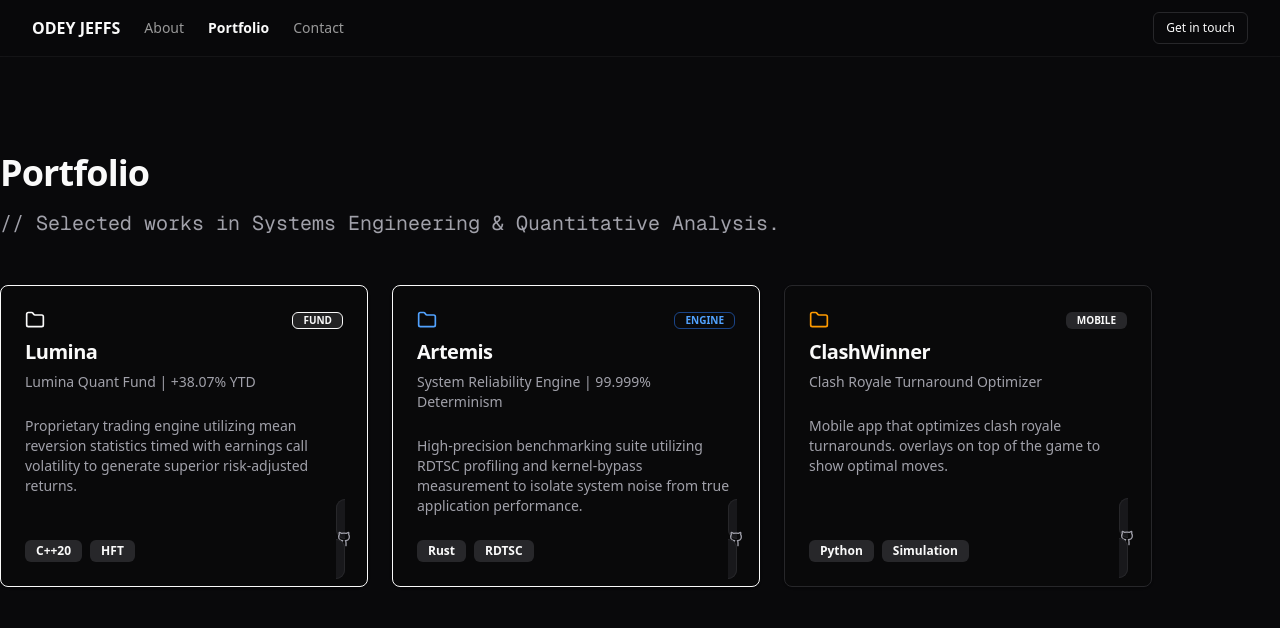
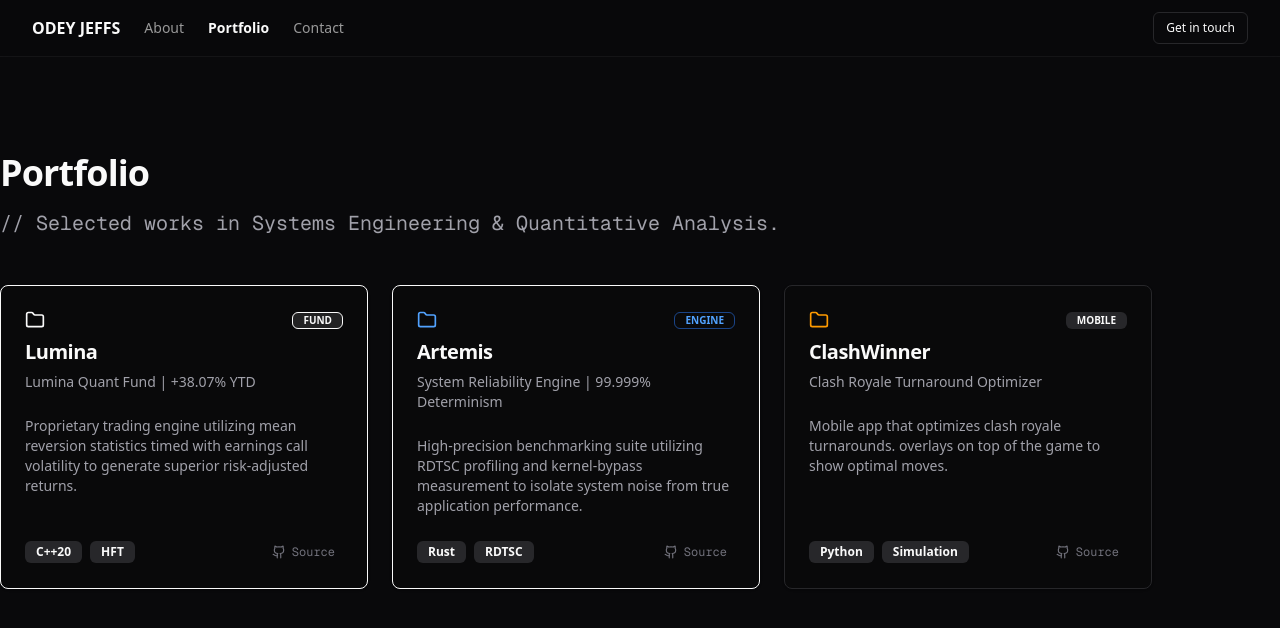
Before and after one commit to Odey340/Website, a Next.js app: page /portfolio in a window 1280 px wide. Shown: the top 628 px of the page. Built offline with nearby package versions, Linux system fonts and the light colour scheme.

Commit message:
Refine Portfolio UI: integrate GitHub links and fix Client Component metadata error

```diff
--- a/src/app/portfolio/page.tsx
+++ b/src/app/portfolio/page.tsx
@@ -1,13 +1,10 @@
+"use client"
+
 import Link from "next/link"
 import { Card, CardContent, CardDescription, CardHeader, CardTitle } from "@/components/ui/Card"
 import { Badge } from "@/components/ui/Badge"
 import { Button } from "@/components/ui/Button"
 import { Folder, Github, ExternalLink, ArrowRight } from "lucide-react"
-
-export const metadata = {
-    title: 'Portfolio | Odey Jeffs',
-    description: 'Technical projects and research.',
-}
 
 export default function PortfolioPage() {
     return (
@@ -38,24 +35,25 @@
                                 <p className="text-sm text-muted-foreground mb-6">
                                     Proprietary trading engine utilizing mean reversion statistics timed with earnings call volatility to generate superior risk-adjusted returns.
                                 </p>
+                                <div className="flex items-center justify-between">
                                     <div className="flex flex-wrap gap-2">
                                         <Badge variant="secondary">C++20</Badge>
                                         <Badge variant="secondary">HFT</Badge>
                                     </div>
-                            </CardContent>
-                        </Card>
-                    </Link>
-                    <div className="absolute bottom-4 right-4">
                                     <a
                                         href="https://github.com/Odey340/luminafund"
                                         target="_blank"
                                         rel="noopener noreferrer"
-                            className="p-2 rounded-full bg-zinc-900 border border-zinc-800 hover:border-primary text-zinc-400 hover:text-primary transition-all shadow-xl"
-                            title="View Source on GitHub"
+                                        className="inline-flex items-center gap-1.5 text-xs font-mono text-zinc-500 hover:text-primary transition-colors py-1 px-2 rounded-md hover:bg-primary/5"
+                                        onClick={(e) => e.stopPropagation()}
                                     >
-                            <Github className="w-4 h-4" />
+                                        <Github className="w-3.5 h-3.5" />
+                                        <span>Source</span>
                                     </a>
                                 </div>
+                            </CardContent>
+                        </Card>
+                    </Link>
                 </div>
 
                 {/* Artemis */}
@@ -76,24 +74,25 @@
                                 <p className="text-sm text-muted-foreground mb-6">
                                     High-precision benchmarking suite utilizing RDTSC profiling and kernel-bypass measurement to isolate system noise from true application performance.
                                 </p>
+                                <div className="flex items-center justify-between">
                                     <div className="flex flex-wrap gap-2">
                                         <Badge variant="secondary">Rust</Badge>
                                         <Badge variant="secondary">RDTSC</Badge>
                                     </div>
-                            </CardContent>
-                        </Card>
-                    </Link>
-                    <div className="absolute bottom-4 right-4">
                                     <a
                                         href="https://github.com/Odey340"
                                         target="_blank"
                                         rel="noopener noreferrer"
-                            className="p-2 rounded-full bg-zinc-900 border border-zinc-800 hover:border-blue-400 text-zinc-400 hover:text-blue-400 transition-all shadow-xl"
-                            title="View Profile on GitHub"
+                                        className="inline-flex items-center gap-1.5 text-xs font-mono text-zinc-500 hover:text-blue-400 transition-colors py-1 px-2 rounded-md hover:bg-blue-400/5"
+                                        onClick={(e) => e.stopPropagation()}
                                     >
-                            <Github className="w-4 h-4" />
+                                        <Github className="w-3.5 h-3.5" />
+                                        <span>Source</span>
                                     </a>
                                 </div>
+                            </CardContent>
+                        </Card>
+                    </Link>
                 </div>
 
                 {/* ClashWinner */}
@@ -113,22 +112,22 @@
                             <p className="text-sm text-muted-foreground mb-6">
                                 Mobile app that optimizes clash royale turnarounds. overlays on top of the game to show optimal moves.
                             </p>
+                            <div className="flex items-center justify-between">
                                 <div className="flex flex-wrap gap-2">
                                     <Badge variant="secondary">Python</Badge>
                                     <Badge variant="secondary">Simulation</Badge>
                                 </div>
-                        </CardContent>
-                        <div className="absolute bottom-4 right-4">
                                 <a
                                     href="https://github.com/Odey340"
                                     target="_blank"
                                     rel="noopener noreferrer"
-                                className="p-2 rounded-full bg-zinc-900 border border-zinc-800 hover:border-zinc-500 text-zinc-400 hover:text-zinc-500 transition-all shadow-xl"
-                                title="View on GitHub"
+                                    className="inline-flex items-center gap-1.5 text-xs font-mono text-zinc-500 hover:text-amber-500 transition-colors py-1 px-2 rounded-md hover:bg-amber-500/5"
                                 >
-                                <Github className="w-4 h-4" />
+                                    <Github className="w-3.5 h-3.5" />
+                                    <span>Source</span>
                                 </a>
                             </div>
+                        </CardContent>
                     </Card>
                 </div>
             </div>
```
Lines whose indentation alone changed are shown as unchanged.
